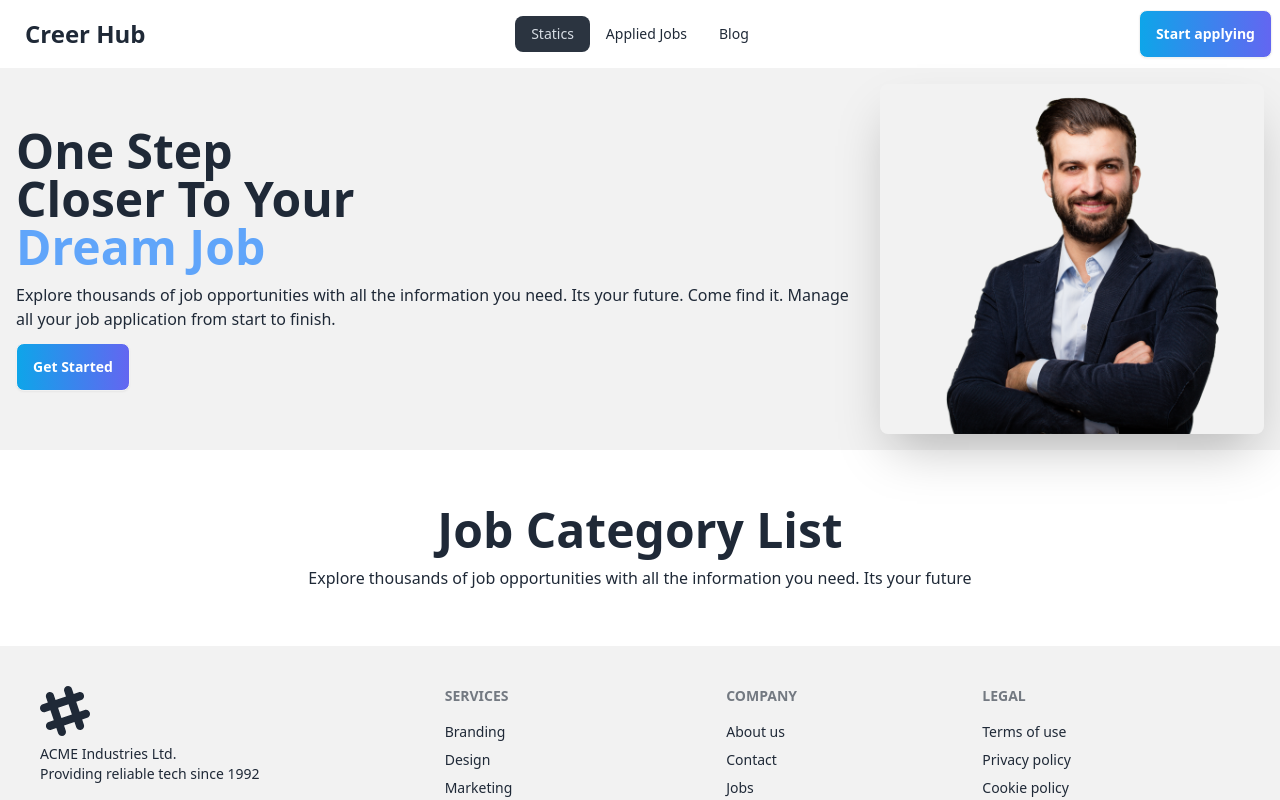
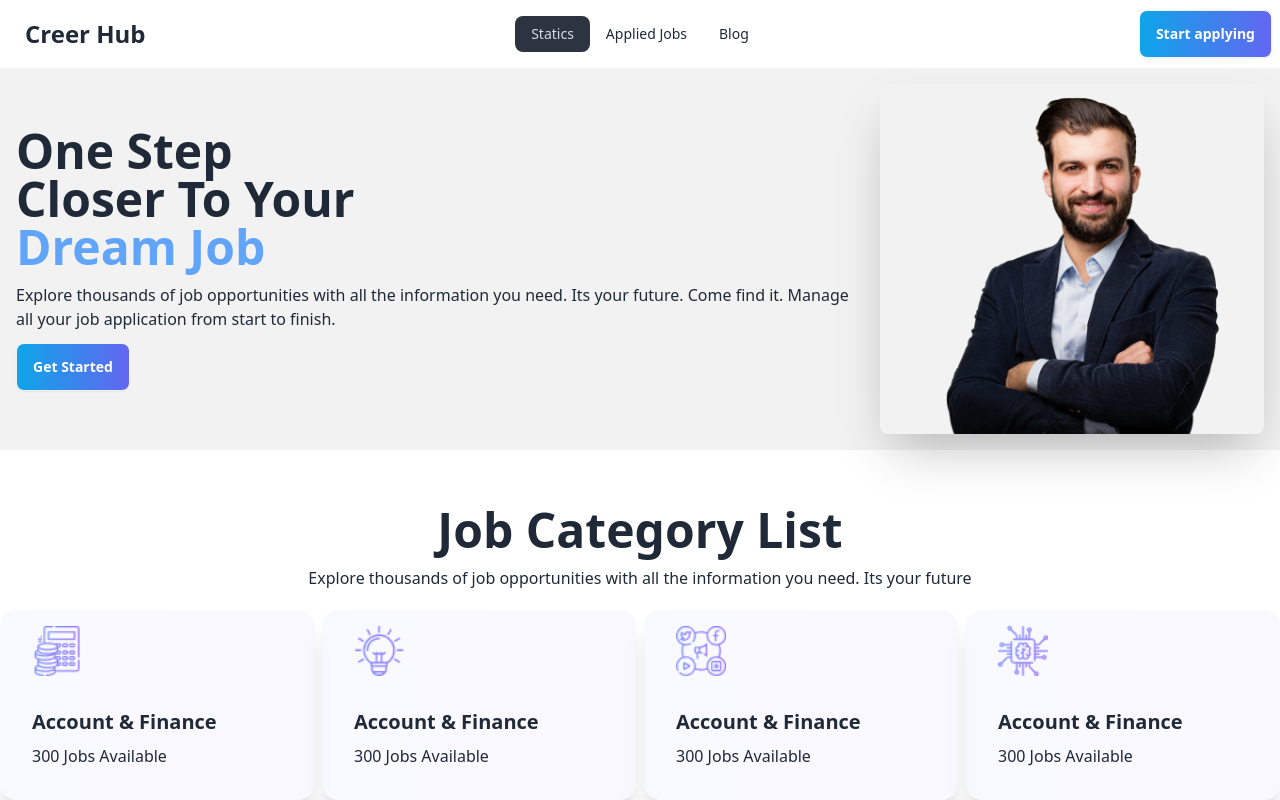
Before and after one commit to Jayedjb765/Career-Hub-2.0, a React (Vite) app: page / in a window 1280 px wide. Shown: the top 800 px of the page. Built offline with nearby package versions, Linux system fonts and the light colour scheme.

Commit message:
adding Job Category List

```diff
--- a/src/Components/Jaobcatg/Jaobcatg.jsx
+++ b/src/Components/Jaobcatg/Jaobcatg.jsx
@@ -1,13 +1,53 @@
-
+import acc from '../../assets/assets/icons/accounts.png'
+import bsc from '../../assets/assets/icons/creative.png'
+import scl from '../../assets/assets/icons/marketing.png'
+import chip from '../../assets/assets/icons/chip.png'
 
 const Jaobcatg = () => {
-    return (
-        <div className="my-14">
-            <h3 className="text-5xl font-bold text-center">Job Category List</h3>
-            <h5 className="text-base text-center mt-3">Explore thousands of job opportunities with all the information you need. Its your future</h5>
+  return (
+    <div className="my-14">
+      <h3 className="text-5xl font-bold text-center">Job Category List</h3>
+      <h5 className="text-base text-center mt-3">
+        Explore thousands of job opportunities with all the information you
+        need. Its your future
+      </h5>
+     <div className='grid grid-cols-4 gap-2 mt-5'>
+     <div className="card bg-gradient-to-r from-[#7E90FE0D] to-[#9873FF0D] shadow-xl">
+       <img src={acc} className='w-[50px] ml-8 mt-4' alt="" />
+
+        <div className="card-body  ">
+          <h2 className="card-title">Account & Finance</h2>
+          <p>300 Jobs Available</p>
 
         </div>
-    );
+      </div>
+     <div className="card bg-gradient-to-r from-[#7E90FE0D] to-[#9873FF0D] shadow-xl">
+     <img src={bsc} className='w-[50px] ml-8 mt-4' alt="" />
+        <div className="card-body  ">
+          <h2 className="card-title">Account & Finance</h2>
+          <p>300 Jobs Available</p>
+
+        </div>
+      </div>
+     <div className="card bg-gradient-to-r from-[#7E90FE0D] to-[#9873FF0D] shadow-xl">
+        <img src={scl} className='w-[50px] ml-8 mt-4' alt="" />
+        <div className="card-body  ">
+          <h2 className="card-title">Account & Finance</h2>
+          <p>300 Jobs Available</p>
+
+        </div>
+      </div>
+     <div className="card bg-gradient-to-r from-[#7E90FE0D] to-[#9873FF0D] shadow-xl">
+     <img src={chip} className='w-[50px] ml-8 mt-4' alt="" />
+        <div className="card-body  ">
+          <h2 className="card-title">Account & Finance</h2>
+          <p>300 Jobs Available</p>
+
+        </div>
+      </div>
+     </div>
+    </div>
+  );
 };
 
 export default Jaobcatg;
```
